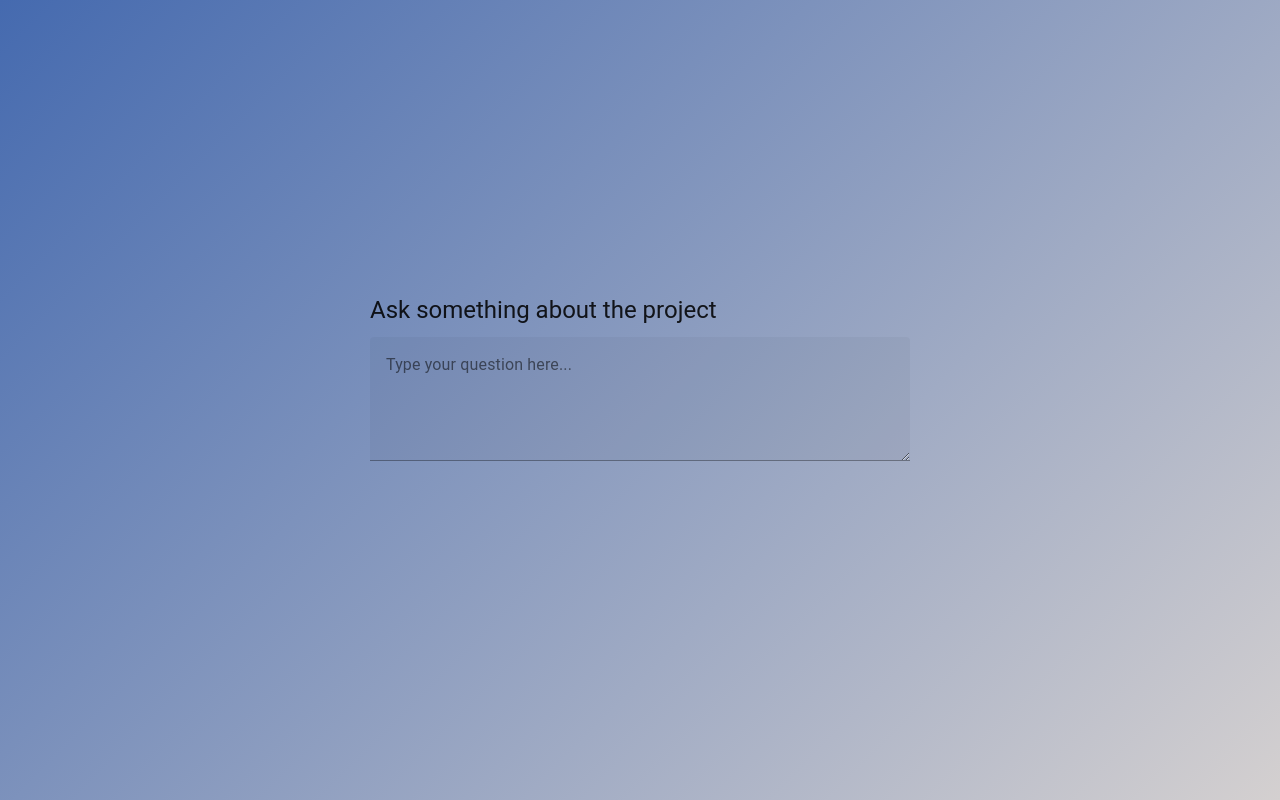
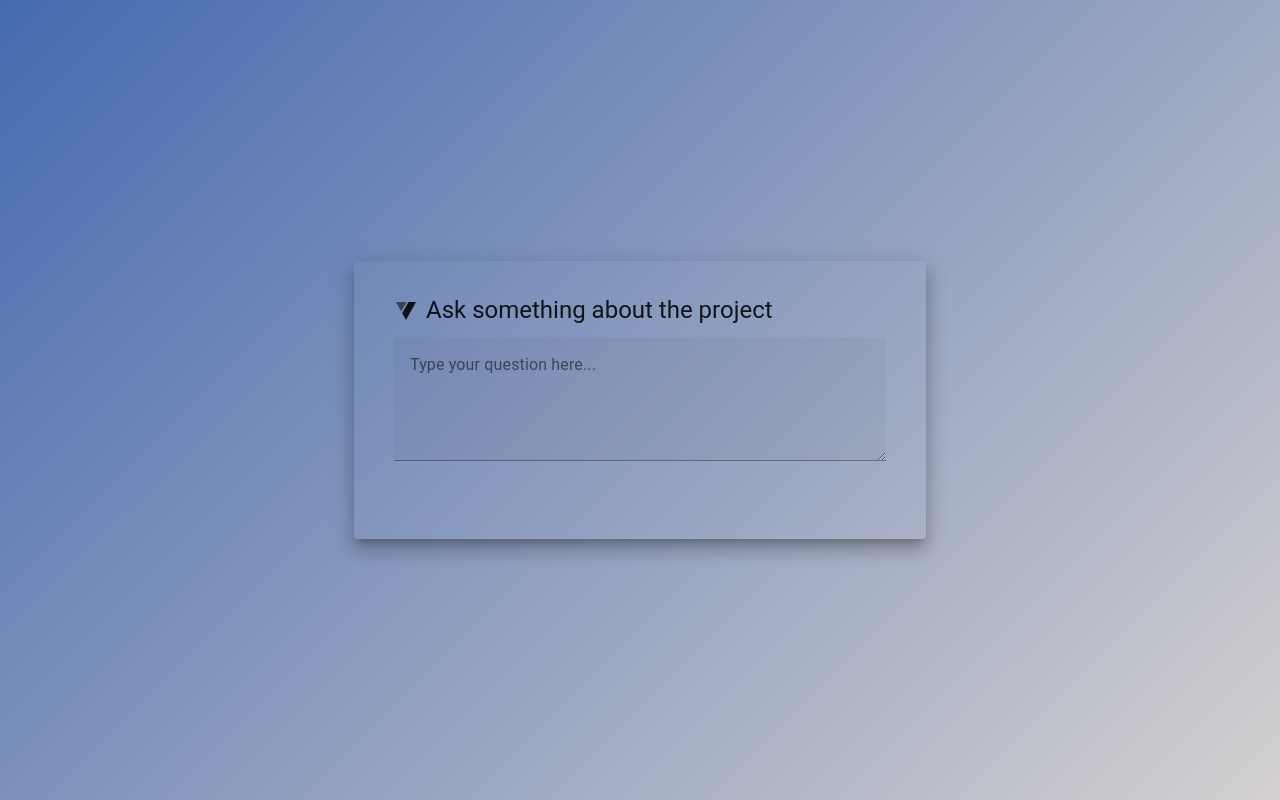
Before and after one commit to ahmsay/Solidvessel-AI, a Vue app in the folder client/: page / in a window 1280 px wide. Built offline with nearby package versions, Linux system fonts and the light colour scheme.

Commit message:
card style is changed and icon is added

```diff
--- a/client/src/App.vue
+++ b/client/src/App.vue
@@ -48,7 +48,7 @@ function clearForNextConversation() {
       <v-container class="fill-height d-flex align-center">
         <v-row justify="center">
           <v-col cols="12" md="6" sm="8">
-            <v-card color="transparent" flat>
+            <v-card color="transparent" class="px-6 py-6" prepend-icon="$vuetify" elevation="12">
               <template v-slot:title>
                 <span class="text-h5">Ask something about the project</span>
               </template>
```
